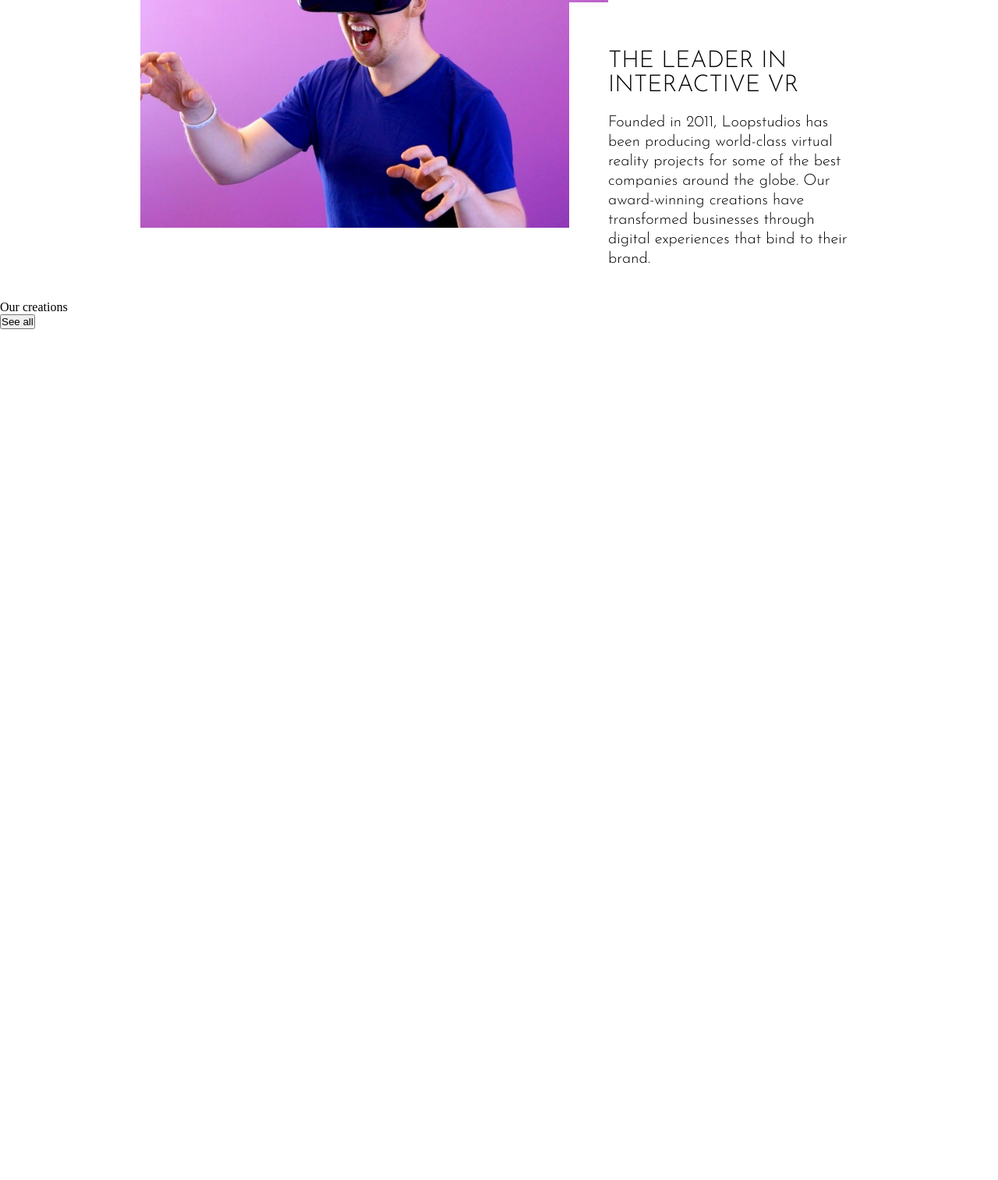
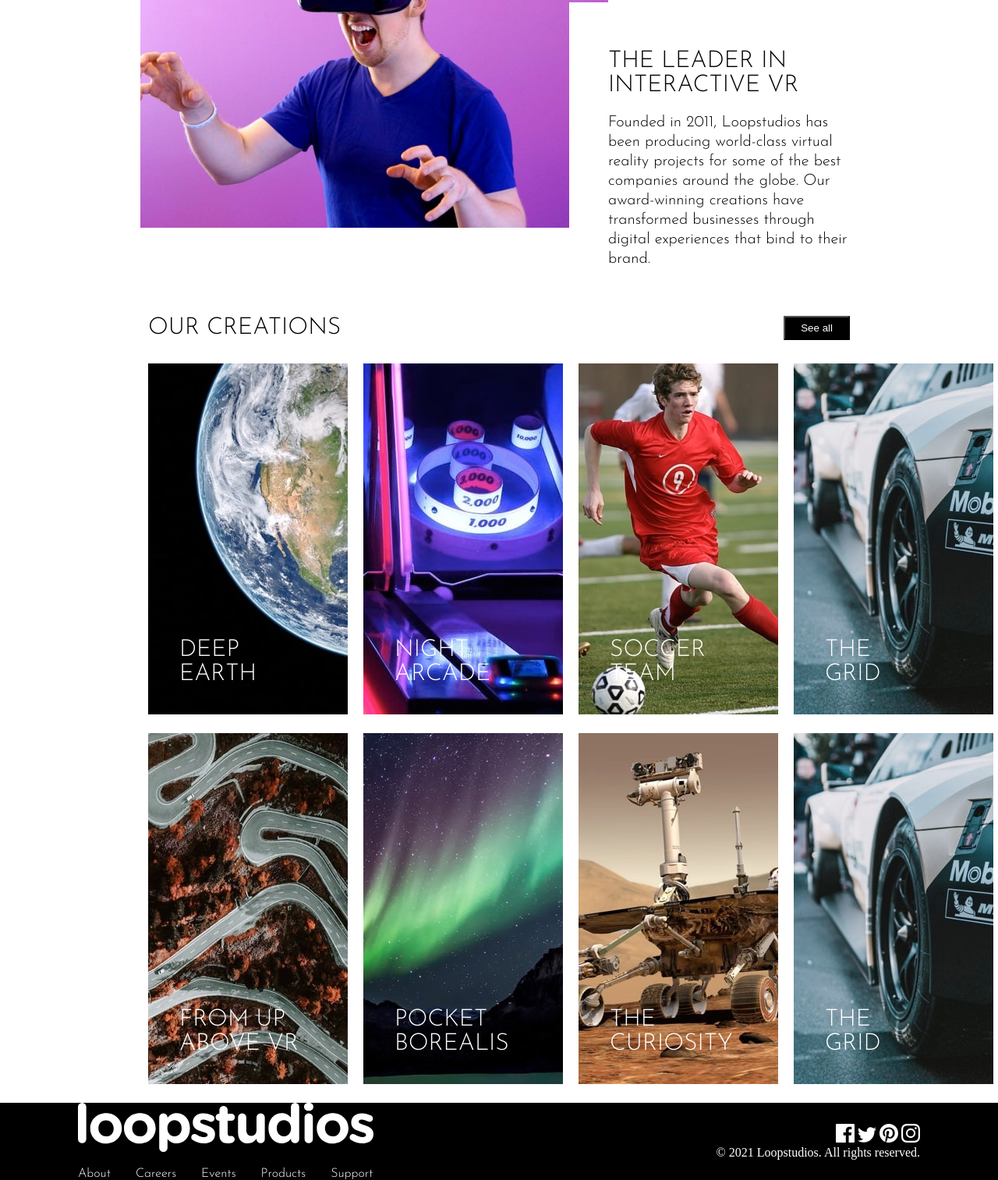
Before and after one commit to emmaudebu/LandingPage, a plain HTML site: page index.html in a window 1280 px wide. Shown: the part 877-2390 px from the top of the page at 78% size. Before the commit the page ends 1299 px from the top, so only its background shows below. Drawn offline with Linux system fonts and the light colour scheme.

Commit message:
third secon gallerry

```diff
--- a/Style.css
+++ b/Style.css
@@ -81,3 +81,77 @@ header {
   font-size: 20px;
   line-height: 25px;
 }
+.creation {
+  padding-inline: 190px;
+  margin-top: 20px;
+}
+.creation-title {
+  display: flex;
+  justify-content: space-between;
+  margin-bottom: 30px;
+  font-family: "Josefin Sans", sans-serif;
+  text-transform: uppercase;
+}
+.creation-title p {
+  font-size: 30px;
+}
+.creation-title button {
+  background: var(--black);
+  color: var(--white);
+  padding-inline: 20px;
+  padding-block: 4px;
+}
+.creation-img {
+  display: flex;
+  justify-content: space-around;
+  gap: 20px;
+  position: relative;
+  margin-bottom: 20px;
+}
+.creation-img section {
+  position: relative;
+  color: white;
+}
+.creation-img section span {
+  position: absolute;
+  bottom: 0;
+  left: 0;
+  margin-bottom: 40px;
+  margin-left: 40px;
+
+  font-family: "Josefin Sans", sans-serif;
+  font-size: 30px;
+  text-transform: uppercase;
+}
+.overlayer {
+  width: 100%;
+  height: 100%;
+  position: absolute;
+  z-index: 1;
+  top: 0;
+  left: 0;
+}
+.overlayer:hover {
+  background: rgba(255, 255, 255, 0.411);
+  cursor: pointer;
+}
+footer {
+  padding-inline: 100px;
+  background: var(--black);
+  display: flex;
+  justify-content: space-between;
+  align-items: center;
+}
+
+.logosection {
+  font-family: "Josefin Sans", sans-serif;
+  display: flex;
+  flex-direction: column;
+  gap: 20px;
+}
+.icons {
+  color: var(--white);
+  display: flex;
+  flex-direction: column;
+  align-items: end;
+}
--- a/index.html
+++ b/index.html
@@ -50,8 +50,99 @@
           <p>Our creations</p>
           <button>See all</button>
         </div>
-        <div class="creation-img"></div>
+        <div class="creation-img">
+          <section>
+            <img src="./images/desktop/image-deep-earth.jpg" alt="" />
+            <span class="name"
+              >Deep<br />
+              Earth</span
+            >
+            <div class="overlayer"></div>
+          </section>
+          <section>
+            <img src="./images/desktop/image-night-arcade.jpg" alt="" />
+            <span
+              >Night<br />
+              Arcade</span
+            >
+            <div class="overlayer"></div>
+          </section>
+          <section>
+            <img src="./images/desktop/image-soccer-team.jpg" alt="" />
+            <span
+              >SOCCER<br />
+              TEAM</span
+            >
+            <div class="overlayer"></div>
+          </section>
+          <section>
+            <img src="./images/desktop/image-grid.jpg" alt="" />
+            <span
+              >THE<br />
+              GRID</span
+            >
+            <div class="overlayer"></div>
+          </section>
+        </div>
+        <div class="creation-img">
+          <section>
+            <img src="./images/desktop/image-from-above.jpg" alt="" />
+            <span class="name"
+              >From up<br />
+              above vr</span
+            >
+            <div class="overlayer"></div>
+          </section>
+          <section>
+            <img src="./images/desktop/image-pocket-borealis.jpg" alt="" />
+            <span
+              >pocket<br />
+              borealis</span
+            >
+            <div class="overlayer"></div>
+          </section>
+          <section>
+            <img src="./images/desktop/image-curiosity.jpg" alt="" />
+            <span
+              >the<br />
+              curiosity</span
+            >
+            <div class="overlayer"></div>
+          </section>
+          <section>
+            <img src="./images/desktop/image-grid.jpg" alt="" />
+            <span
+              >THE<br />
+              GRID</span
+            >
+            <div class="overlayer"></div>
+          </section>
+        </div>
       </section>
+      <footer>
+        <div class="logosection">
+          <img src="./images/logo.svg" alt="" />
+          <nav class="footer-links">
+            <ul>
+              <li>About</li>
+              <li>Careers</li>
+              <li>Events</li>
+              <li>Products</li>
+              <li>Support</li>
+            </ul>
+            <img src="./images/icon-hamburger.svg" alt="" class="menuBar" />
+          </nav>
+        </div>
+        <div class="icons">
+          <section>
+            <span><img src="./images/icon-facebook.svg" alt="" /></span>
+            <span><img src="./images/icon-twitter.svg" alt="" /></span>
+            <span><img src="./images/icon-pinterest.svg" alt="" /></span>
+            <span><img src="./images/icon-instagram.svg" alt="" /></span>
+          </section>
+          <p>© 2021 Loopstudios. All rights reserved.</p>
+        </div>
+      </footer>
     </div>
 
     <script src="./Main.js"></script>
```
